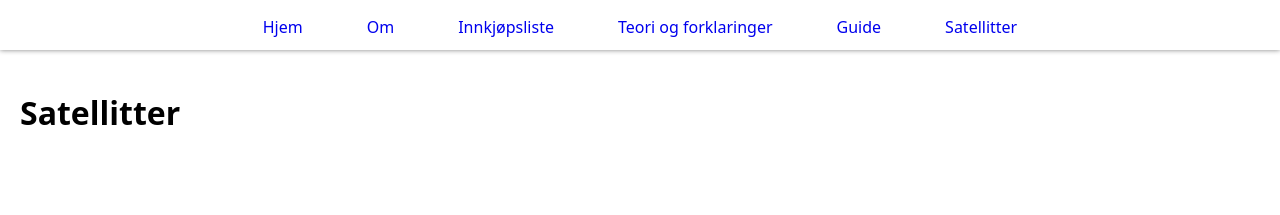
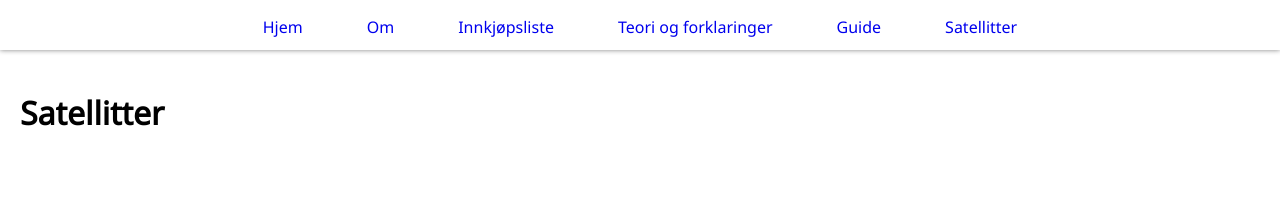
Before and after one commit to petterroea/eit-satellitt-i-norge, a Jekyll site: the page built from src/satellites/index.html, in a window 1280 px wide. Shown: the top 215 px of the page. Built offline with Jekyll 4.4.1, drawn with Linux system fonts in a browser that asks for light colours.

Commit message:
fix font

```diff
--- a/src/_layouts/default.html
+++ b/src/_layouts/default.html
@@ -6,6 +6,8 @@
 <head>
 	<meta charset="utf-8">
 	<title>Satellitt i Norge - {{ page.title }}</title>
+	<link rel="preconnect" href="https://fonts.gstatic.com">
+	<link href="https://fonts.googleapis.com/css2?family=Noto+Sans&display=swap" rel="stylesheet">
 	<link rel="stylesheet" href="/eit-satellitt-i-norge/assets/css/default.css" />
 </head>
 
```
